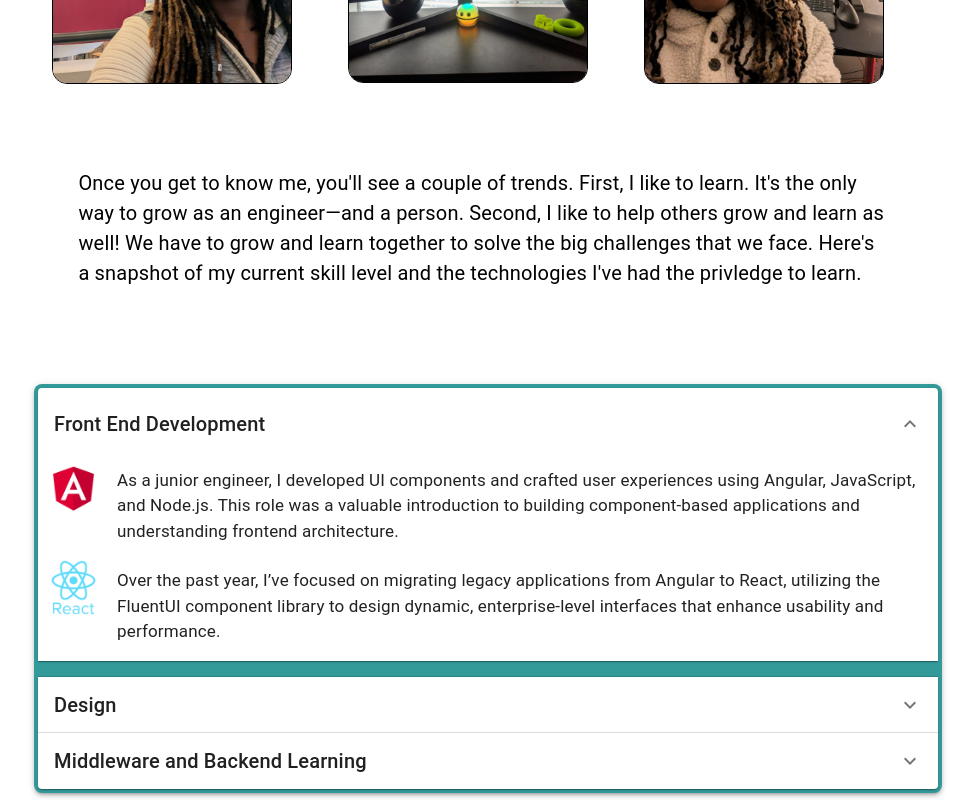
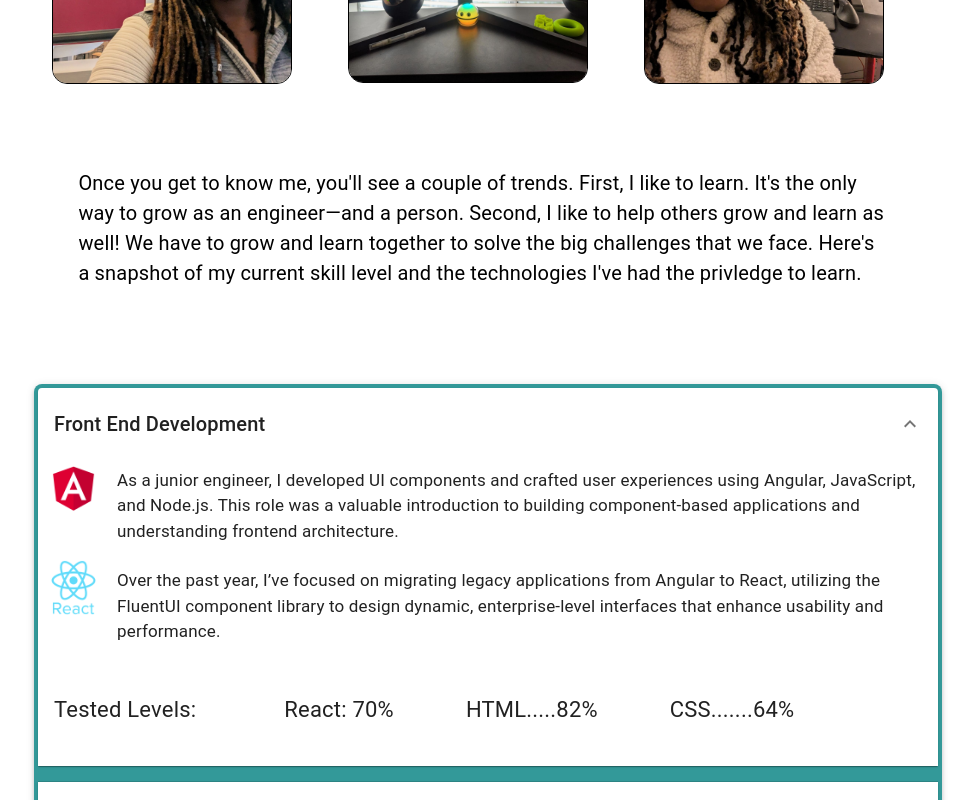
Before and after one commit to amerigirl/website, a React (Create React App) app: page /skillsPage in a window 1280 px wide. Both pictures are taken after a click on the button "Front End Development". Shown: the part 595-1395 px from the top of the page, without its empty margins (152-1127 px from the left). Built offline with nearby package versions, Linux system fonts and the light colour scheme.

Commit message:
adjusting tested levels subskills

```diff
--- a/src/Components/SkillsPage/Accordion.jsx
+++ b/src/Components/SkillsPage/Accordion.jsx
@@ -36,7 +36,7 @@ export default function ControlledAccordions() {
             <Box
               sx={{
                 display: "flex",
-                height: "55px"
+                height: "55px",
               }}
             >
               <img src={skill.img1} alt="sample image" />
@@ -56,7 +56,6 @@ export default function ControlledAccordions() {
               }}
             >
               {skill.img2 && <img src={skill.img2} alt="sample image" />}
-
             </Box>
 
             <AccordionDetails>
@@ -65,6 +64,21 @@ export default function ControlledAccordions() {
               </Typography>
             </AccordionDetails>
           </Box>
+          <Box
+            sx={{
+              display: "flex",
+              justifyContent: "left",
+              ml: 2,
+              mt: 4,
+              mb: 5,
+              gap: 6,
+            }}
+          >
+            <Typography sx={{ fontSize: "22px", mr:2 }}>Tested Levels:</Typography>
+            <Typography sx={{ fontSize: "22px", ml:3 }}>{skill.subSkill1}</Typography>
+            <Typography sx={{ fontSize: "22px", ml:3 }}>{skill.subSkill2}</Typography>
+            <Typography sx={{ fontSize: "22px", ml:3 }}>{skill.subSkill3}</Typography>
+          </Box>
         </Accordion>
       ))}
     </div>
--- a/src/Data/SkillsData.js
+++ b/src/Data/SkillsData.js
@@ -9,6 +9,9 @@ const SkillsData = [
       "As a junior engineer, I developed UI components and crafted user experiences using Angular, JavaScript, and Node.js. This role was a valuable introduction to building component-based applications and understanding frontend architecture.",
     description2:
       "Over the past year, I’ve focused on migrating legacy applications from Angular to React, utilizing the FluentUI component library to design dynamic, enterprise-level interfaces that enhance usability and performance.",
+    subSkill1: "React: 70%",
+    subSkill2: "HTML.....82%",
+    subSkill3: "CSS.......64%",
   },
   {
     id: 2,
```
